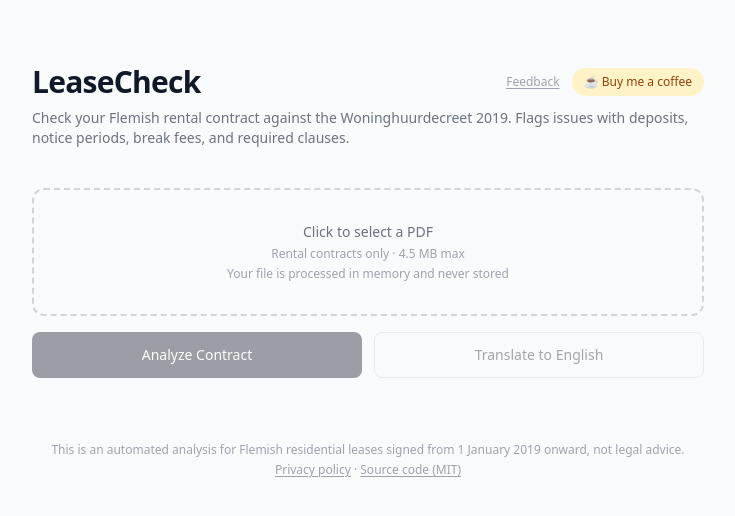
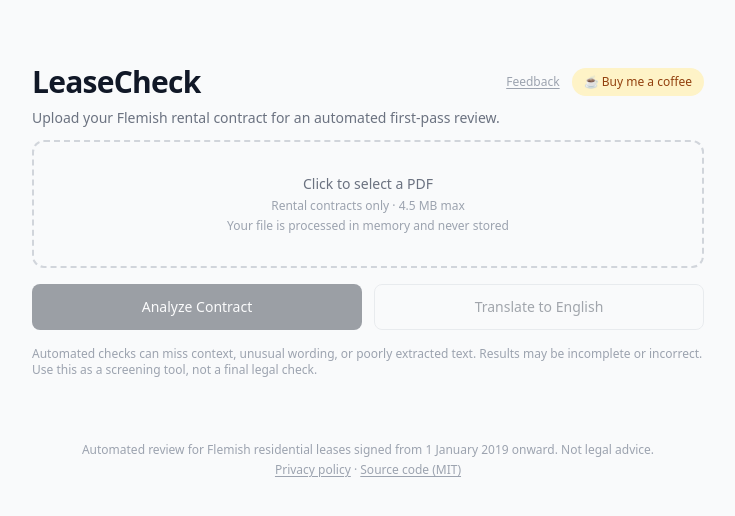
Before and after one commit to samridhivig/lease-check, a Next.js app: page / in a window 1280 px wide. Shown: the top 516 px of the page, without its empty margins (272-1007 px from the left). Built offline with nearby package versions, Linux system fonts and the light colour scheme.

Commit message:
Refine LeaseCheck copy and disclaimers

```diff
--- a/app/api/analyze/route.ts
+++ b/app/api/analyze/route.ts
@@ -132,10 +132,10 @@ function buildSummary(
   }
 
   if (flags.length === 0) {
-    return 'No issues found. Review the full document for any clauses not covered by automated checks.';
+    return 'No issues were flagged in this automated review. That does not guarantee the contract is compliant.';
   }
 
-  return `Found ${flags.length} potential issue${flags.length > 1 ? 's' : ''} in your lease.`;
+  return `Found ${flags.length} potential issue${flags.length > 1 ? 's' : ''} in your lease. Please review the original clauses carefully.`;
 }
 
 function getClientIp(req: NextRequest): string {
--- a/app/page.tsx
+++ b/app/page.tsx
@@ -167,8 +167,8 @@ export default function Home() {
             </a>
           </div>
         </div>
-        <p className="text-gray-500 mb-10 text-sm">
-          Check your Flemish rental contract against the Woninghuurdecreet 2019. Flags issues with deposits, notice periods, break fees, and required clauses.
+        <p className="text-gray-500 mb-3 text-sm">
+          Upload your Flemish rental contract for an automated first-pass review.
         </p>
 
         <form onSubmit={handleSubmit} className="space-y-4">
@@ -222,6 +222,12 @@ export default function Home() {
               {loading ? 'Processing\u2026' : 'Translate to English'}
             </button>
           </div>
+
+          <p className="text-xs text-gray-400">
+            Automated checks can miss context, unusual wording, or poorly extracted
+            text. Results may be incomplete or incorrect. Use this as a screening
+            tool, not a final legal check.
+          </p>
         </form>
 
         {error && (
@@ -392,8 +398,8 @@ export default function Home() {
       </div>
       <footer className="mt-16 text-xs text-gray-400 text-center space-y-1">
         <p>
-          This is an automated analysis for Flemish residential leases signed from 1 January
-          2019 onward, not legal advice.
+          Automated review for Flemish residential leases signed from 1 January 2019
+          onward. Not legal advice.
         </p>
         <p>
           <a href="/privacy" className="underline underline-offset-2 hover:text-gray-600">
--- a/app/privacy/page.tsx
+++ b/app/privacy/page.tsx
@@ -72,17 +72,6 @@ export default function PrivacyPage() {
             for details.
           </p>
 
-          <h2 className="text-lg font-semibold text-gray-900">Contact</h2>
-          <p>
-            If you have questions about this policy, reach out at{' '}
-            <a
-              href="mailto:samridhivigd.a.v@gmail.com"
-              className="underline underline-offset-2"
-            >
-              samridhivigd.a.v@gmail.com
-            </a>
-            .
-          </p>
         </section>
 
         <div className="mt-12">
```
